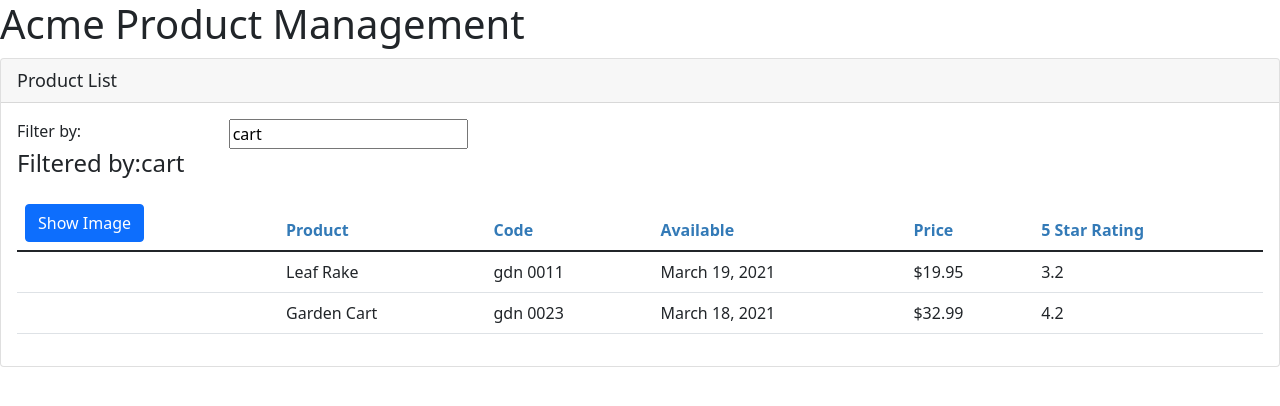
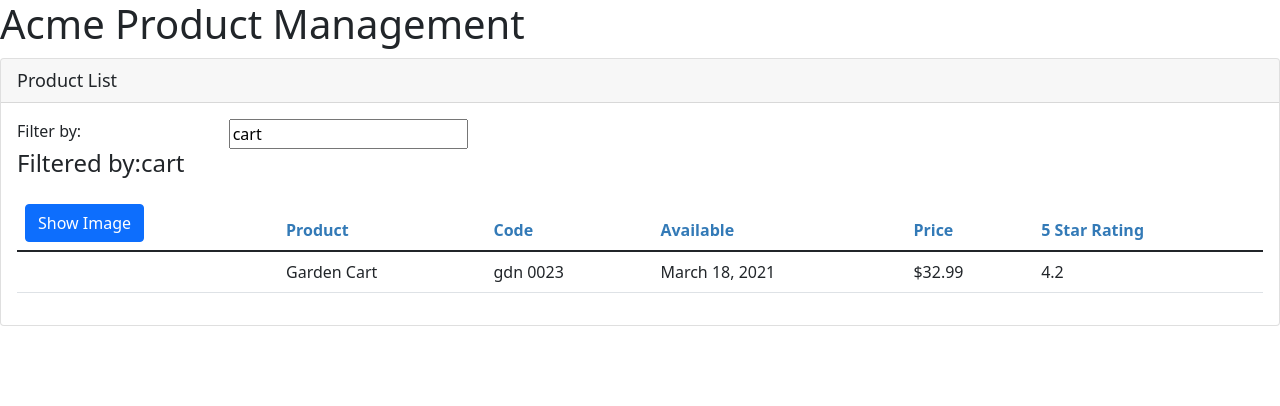
Before and after one commit to dusan011/angular-uni, an Angular app: page / in a window 1280 px wide. Shown: the top 406 px of the page. Built offline with nearby package versions, Linux system fonts and the light colour scheme.

Commit message:
add filtering

```diff
--- a/src/app/products/product-list.component.html
+++ b/src/app/products/product-list.component.html
@@ -29,7 +29,7 @@
           </tr>
         </thead>
         <tbody>
-          <tr *ngFor="let product of products">
+          <tr *ngFor="let product of filteredProducts">
             <td>
               <img
                 [src]="product.imageUrl"
--- a/src/app/products/product-list.component.ts
+++ b/src/app/products/product-list.component.ts
@@ -21,7 +21,10 @@ export class ProductListComponent implements OnInit {
   set listFilter(value: string) {
     this._listFilter = value;
     console.log("In setter: ", value);
+    this.filteredProducts = this.performFilter(value);
   }
+
+  filteredProducts: IProduct[] = [];
 
   products: IProduct[] = [
     {
@@ -52,4 +55,11 @@ export class ProductListComponent implements OnInit {
   ngOnInit(): void {
     this.listFilter = "cart";
   }
+
+  performFilter(filterBy: string): IProduct[] {
+    filterBy = filterBy.toLocaleLowerCase();
+    return this.products.filter((product: IProduct) =>
+      product.productName.toLocaleLowerCase().includes(filterBy)
+    );
+  }
 }
```
